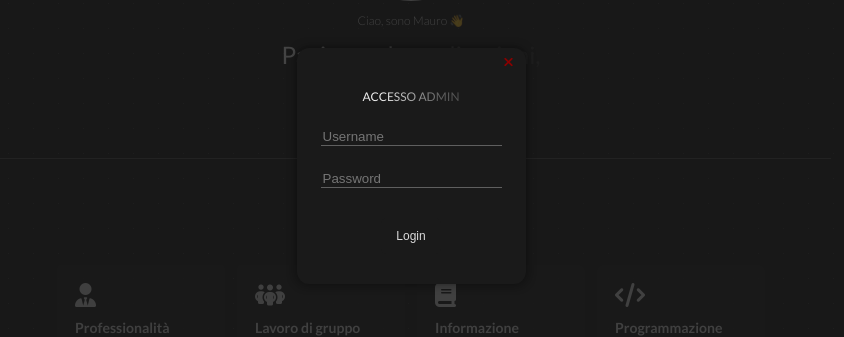
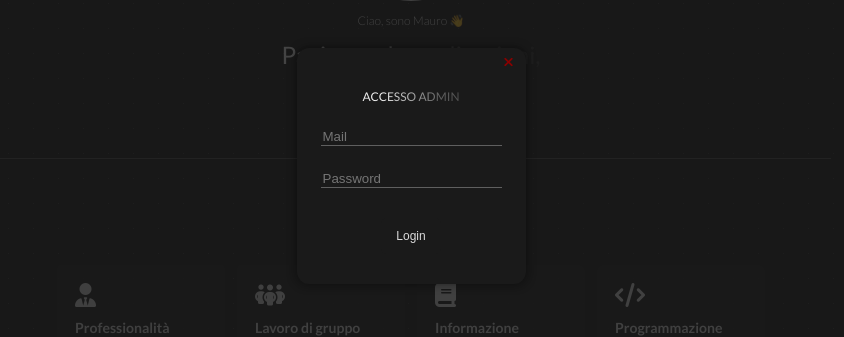
Before and after one commit to highwall-web/highwall-web.github.io, a React (Create React App) app: page / in a window 1280 px wide. Both pictures are taken after a click on the button "Admin". Shown: the part 234-571 px from the top of the page, without its empty margins (229-1073 px from the left). Built offline with nearby package versions, Linux system fonts and the light colour scheme.

Commit message:
DEV - implemented login

```diff
--- a/src/App.js
+++ b/src/App.js
@@ -12,18 +12,23 @@ export default function App() {
 
     const [openLogin, setOpenLogin] = useState(false);
 
+    const [isLogged, setIsLogged] = useState(null);
+    const [isAdmin, setIsAdmin] = useState(false);
+
   return (
       <Router>
           <main>
-              <Navbar openLogin={setOpenLogin}/>
+              <Navbar openLogin={setOpenLogin} isLogged={isLogged}/>
               <Divider/>
               <Routes>
-                  <Route path="/" element={<Home/>}/>
+                  <Route path="/" element={<Home isAdmin={isAdmin}/>}/>
               </Routes>
               <Divider/>
               <Footer/>
           </main>
-          {openLogin && <LoginContainer openLogin={setOpenLogin}/>}
+          {openLogin &&
+              <LoginContainer openLogin={setOpenLogin} isAdmin={isAdmin} setIsAdmin={setIsAdmin} isLogged={isLogged}
+                              setIsLogged={setIsLogged}/>}
       </Router>
 
   );
--- a/src/components/Button.js
+++ b/src/components/Button.js
@@ -1,27 +1,28 @@
 import React, {useState} from "react";
 import "./Button.css"
 
-export default function Button(props) {
+export default function Button({value, height, width, handleClick = null}) {
 
-    const [buttonWidth, setButtonWidth] = useState(props.width);
-    const [buttonHeight, setButtonHeight] = useState(props.height);
+    const [buttonWidth, setButtonWidth] = useState(width);
+    const [buttonHeight, setButtonHeight] = useState(height);
     const [textSize, setTextSize] = useState(100);
 
     function handleMouseEnter() {
-        setButtonWidth(props.width * 0.9);
-        setButtonHeight(props.height * 0.9);
+        setButtonWidth(width * 0.9);
+        setButtonHeight(height * 0.9);
         setTextSize(90);
     }
 
     function handleMouseLeave() {
-        setButtonWidth(props.width);
-        setButtonHeight(props.height);
+        setButtonWidth(width);
+        setButtonHeight(height);
         setTextSize(100);
     }
 
 
     return(
         <button
+            onClick={handleClick}
             className="generic-button"
             onMouseEnter={handleMouseEnter}
             onMouseLeave={handleMouseLeave}
@@ -31,7 +32,7 @@ export default function Button(props) {
                 fontSize: `${textSize}%`
             }}
         >
-            {props.value}
+            {value}
         </button>
     );
 }
--- a/src/containers/auth/LoginContainer.js
+++ b/src/containers/auth/LoginContainer.js
@@ -1,24 +1,84 @@
-import React from 'react'
+import React, {useState} from 'react'
 import "./LoginContainer.css"
 import CloseButton from "../../components/CloseButton";
 import GradientText from "../../components/GradientText";
 import Button from "../../components/Button";
+import {signInWithEmailAndPassword, signOut} from "firebase/auth";
+import {auth} from '../../firebase.js';
 
-function LoginContainer({openLogin}) {
+function LoginContainer({openLogin, isAdmin, setIsAdmin, setIsLogged, isLogged}) {
+
+    const ADMIN_MAIL = "mauropio.altamura@outlook.it";
+
+    const [email, setEmail] = useState('');
+    const [password, setPassword] = useState('');
+
+    //Gestisce il login tramite firebase
+    function onLogin(e) {
+        e.preventDefault();
+        signInWithEmailAndPassword(auth, email, password)
+            .then((userCredential) => {
+                const user = userCredential.user;
+                console.log(user);
+                openLogin(false);
+                setIsLogged(true);
+                if (user.email === ADMIN_MAIL) {
+                    setIsAdmin(true);
+                }
+            })
+    }
+
+    //Gestisce il logout
+    function onLogout() {
+        signOut(auth).then(() => {
+            console.log("Signed out!");
+            openLogin(false);
+            setIsLogged(false);
+            if (isAdmin) {
+                setIsAdmin(false);
+            }
+        })
+    }
+
     return (
         <div className="login-background">
             <div className="login-modal">
                 <div className="close-btn-container">
                     <CloseButton openModal={openLogin}/>
                 </div>
-                <form className="login-form">
-                    <GradientText value="ACCESSO ADMIN" size="1"/>
-                    <input className={"general-input"} type="text" placeholder={"Username"}/>
-                    <input className={"general-input"} type="password" placeholder={"Password"}/>
+                {!isLogged ? (
+                    <form className="login-form">
+                        <GradientText value="ACCESSO ADMIN" size="1"/>
+                        <input className={"general-input"}
+                               id={"email"}
+                               name={"email"}
+                               type={"email"}
+                               placeholder={"Mail"}
+                               onChange={(e) => {
+                                   setEmail(e.target.value)
+                               }}
+                               required/>
+                        <input className={"general-input"}
+                               id={"password"}
+                               name={"password"}
+                               type={"password"}
+                               placeholder={"Password"}
+                               onChange={(e) => {
+                                   setPassword(e.target.value)
+                               }}
+                               required/>
+                        <div className={"button-container"}>
+                            <Button value="Login" width="5" height="3" handleClick={onLogin}/>
+                        </div>
+                    </form>
+                ) : (
                     <div className={"button-container"}>
-                        <Button value="Login" width="5" height="3"/>
+                        <Button value="Logout" width="5" height="3" handleClick={onLogout}/>
                     </div>
-                </form>
+                )
+
+                }
+
             </div>
         </div>
     )
--- a/src/firebase.js
+++ b/src/firebase.js
@@ -19,4 +19,5 @@ const firebaseConfig = {
 const app = initializeApp(firebaseConfig);
 
 // Initialize Firebase Authentication and get a reference to the service
-const auth = getAuth(app);
+export const auth = getAuth(app);
+export default app;
--- a/src/pages/Home.js
+++ b/src/pages/Home.js
@@ -6,16 +6,16 @@ import Divider from "../components/Divider";
 import FlashCards from "../containers/FlashCards";
 import Contact from "../containers/Contact";
 
-const Home = () => {
+const Home = ({isAdmin}) => {
     return (
         <div>
             <About/>
-            <Knowledge/>
+            {isAdmin && <Divider/>}
+            {isAdmin && <Knowledge/>}
             <Divider/>
             <FlashCards/>
             <Divider/>
             <Contact/>
-
         </div>
     )
 }
```
